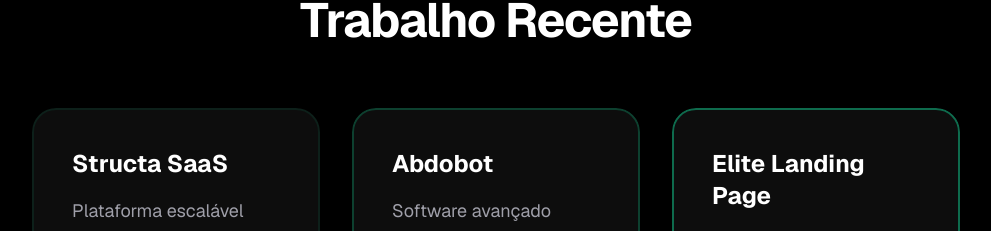
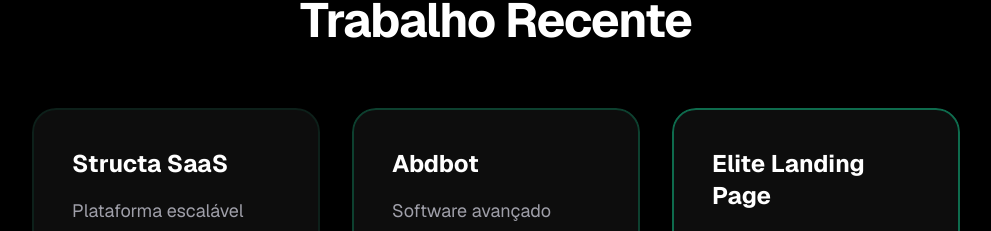
Before and after one commit to Carloslopez11/portfolio-carlos, a Next.js app: page / in a window 1280 px wide. Shown: the part 1340-1571 px from the top of the page, without its empty margins (144-1135 px from the left). Built offline with nearby package versions, Linux system fonts and the light colour scheme.

Commit message:
fix: typo in abdbot

```diff
--- a/src/data/projects.ts
+++ b/src/data/projects.ts
@@ -18,8 +18,8 @@ export const projectsData: Project[] = [
     inProgress: true,
   },
   {
-    id: "abdobot",
-    title: "Abdobot",
+    id: "abdbot",
+    title: "Abdbot",
     description: "Software avançado focado em automação e eficiência de processos, preparado para lançamento em larga escala no mercado.",
     tags: ["Node.js", "Automação", "Arquitetura"],
     link: "https://abdbot-academy.vercel.app/",
```
